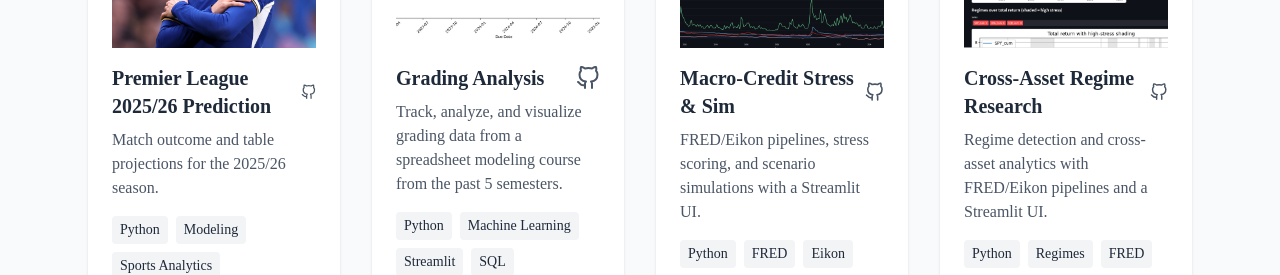
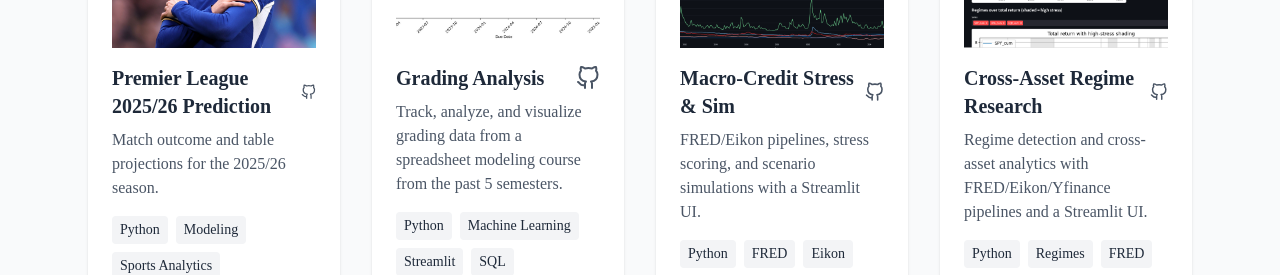
Before and after one commit to Chris-D-Jose-Castaneda/my-portfolio, a React (Vite) app: page /projects in a window 1280 px wide. Shown: the part 840-1115 px from the top of the page. Built offline with nearby package versions, Linux system fonts and the light colour scheme.

Commit message:
delts proj

```diff
--- a/src/components/Projects.jsx
+++ b/src/components/Projects.jsx
@@ -72,7 +72,7 @@ const projects = [
   {
     name: "Cross-Asset Regime Research",
     description:
-      "Regime detection and cross-asset analytics with FRED/Eikon pipelines and a Streamlit UI.",
+      "Regime detection and cross-asset analytics with FRED/Eikon/Yfinance pipelines and a Streamlit UI.",
     tags: ["Python", "Regimes", "FRED", "Eikon", "Streamlit"],
     url: "https://github.com/Chris-D-Jose-Castaneda/Cross-Asset-Regime-Research",
     imgSrc: "/assets/Macro_Credit_Radar.png",
```
